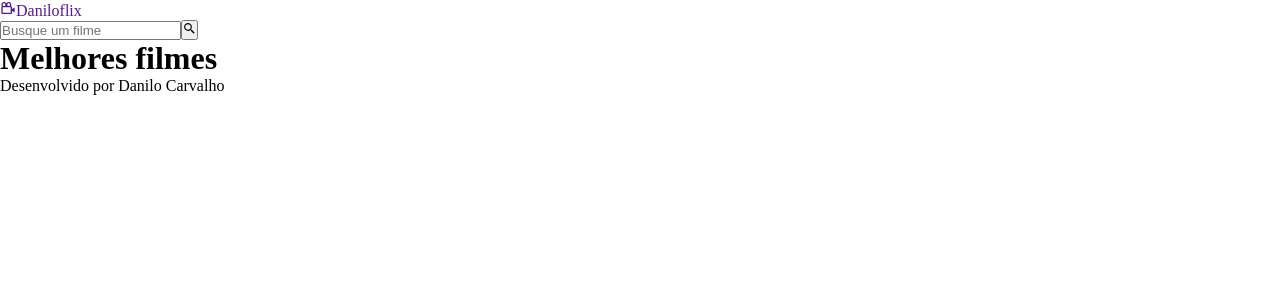
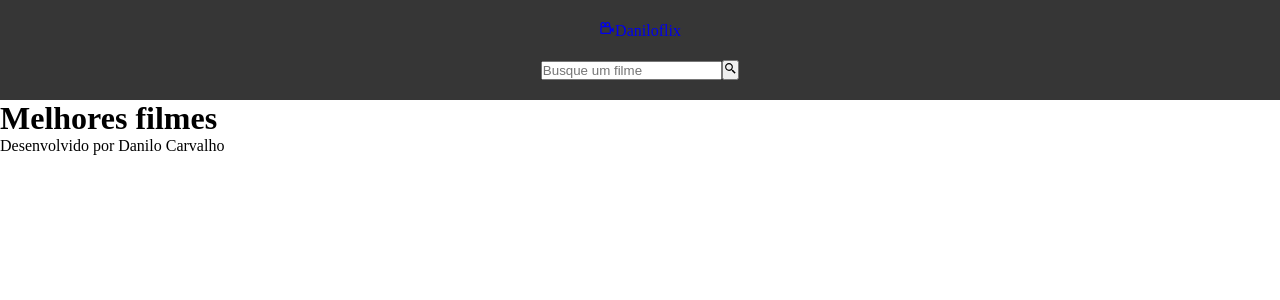
Before and after one commit to DanwiiloCarvalho/daniloflix, a React (Vite) app: page / in a window 1280 px wide. Shown: the top 300 px of the page. Built offline with nearby package versions, Linux system fonts and the light colour scheme.

Commit message:
Correção: alteração no roteador e na estrutura inicial do main.tsx

```diff
--- /dev/null
+++ b/src/Components/App/index.tsx
@@ -0,0 +1,13 @@
+import { Outlet } from "react-router-dom";
+import { Footer } from "../Footer";
+import { Header } from "../Header";
+
+export function App() {
+    return (
+        <>
+            <Header/>
+            <Outlet/>
+            <Footer/>
+        </>
+    );
+}
--- a/src/Components/Brand/index.tsx
+++ b/src/Components/Brand/index.tsx
@@ -1,7 +1,8 @@
 import { BiCameraMovie } from 'react-icons/bi';
+import { Link } from 'react-router-dom';
 
 export function Brand() {
     return (
-        <a href=""><BiCameraMovie/><span>Daniloflix</span></a>
+        <Link to={'/'}><BiCameraMovie/><span>Daniloflix</span></Link>
     );
 }
--- a/src/Components/Header/Header.module.css
+++ b/src/Components/Header/Header.module.css
@@ -0,0 +1,8 @@
+.header {
+    background-color: #363636;
+    display: flex;
+    flex-direction: column;
+    justify-content: space-evenly;
+    align-items: center;
+    height: 100px;
+}
--- a/src/Components/Header/index.tsx
+++ b/src/Components/Header/index.tsx
@@ -1,9 +1,10 @@
 import { Brand } from "../Brand";
 import { Search } from "../Search";
+import classes from './Header.module.css';
 
 export function Header() {
     return (
-        <header>
+        <header className={classes.header}>
             <Brand/>
             <Search/>
         </header>
--- a/src/main.tsx
+++ b/src/main.tsx
@@ -1,15 +1,11 @@
 import React from 'react';
 import ReactDOM from 'react-dom/client';
 import './global.css';
-import { Header } from './Components/Header';
-import { Footer } from './Components/Footer';
 import { router } from './Router';
 import { RouterProvider } from 'react-router-dom';
 
 ReactDOM.createRoot(document.getElementById('root') as HTMLElement).render(
   <React.StrictMode>
-    <Header/>
     <RouterProvider router={router} />
-    <Footer/>
   </React.StrictMode>
 )
```
Also changed, not shown: src/Router/index.tsx (+8 -1 lines), src/Components/App/App.module.css (added).
